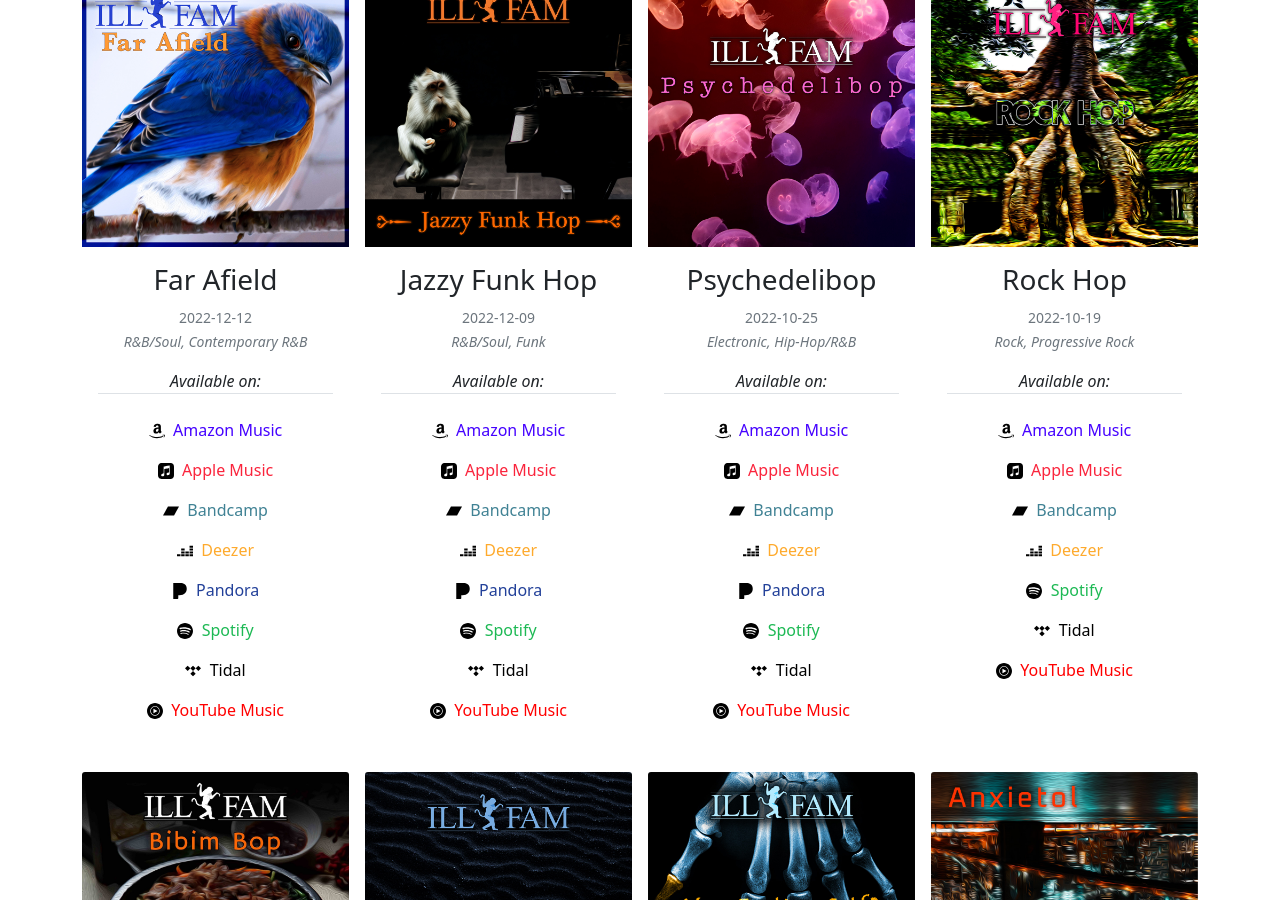
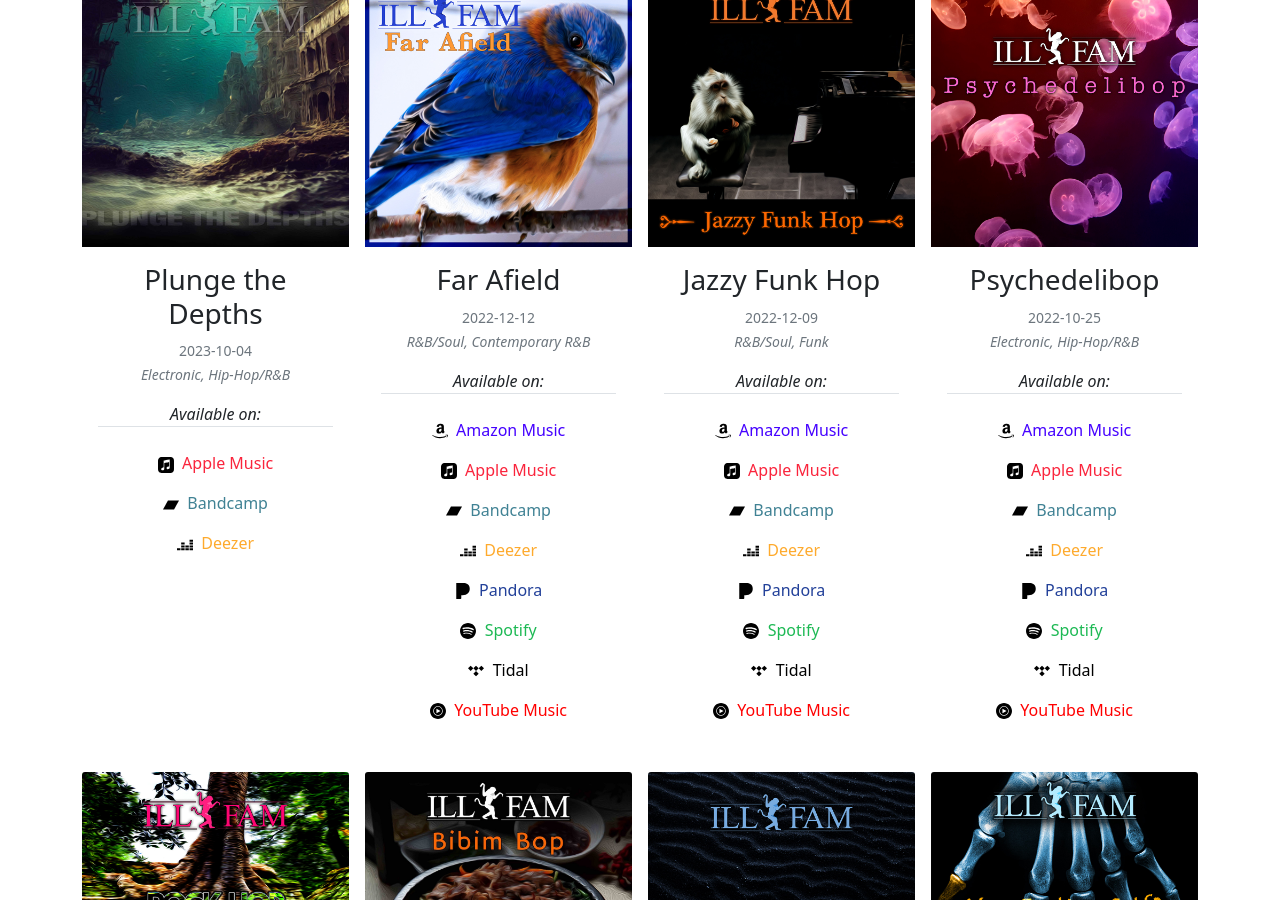
Before and after one commit to illfamiglia/illfamiglia.github.io, a Jekyll site: the page built from ill-fam.html, in a window 1280 px wide and 900 px high, scrolled down 581 px. Built offline with Jekyll 4.4.1, drawn with Linux system fonts in a browser that asks for light colours.

Commit message:
feat: add plunge-the-depths album to ill-fam (#1)

```diff
--- a/_data/artists.yml
+++ b/_data/artists.yml
@@ -70,6 +70,23 @@
     #     tidal:
     #     youtube:
     #     youtubemusic:
+    - id: plunge-the-depths
+      name: Plunge the Depths
+      date: 2023-10-04
+      genre: Electronic, Hip-Hop/R&B
+      url: https://illfam.bandcamp.com/album/plunge-the-depths
+      image: plunge-the-depths.jpg
+      outlets:
+        amazonmusic:
+        applemusic: https://music.apple.com/album/plunge-the-depths/1710433736
+        bandcamp: https://illfam.bandcamp.com/album/plunge-the-depths
+        deezer: https://www.deezer.com/album/496188261
+        pandora:
+        soundcloud:
+        spotify:
+        tidal:
+        youtube:
+        youtubemusic:
     - id: far-afield
       name: Far Afield
       date: 2022-12-12
```
Also changed, not shown: images/artists/ill-fam/plunge-the-depths.jpg (added).
